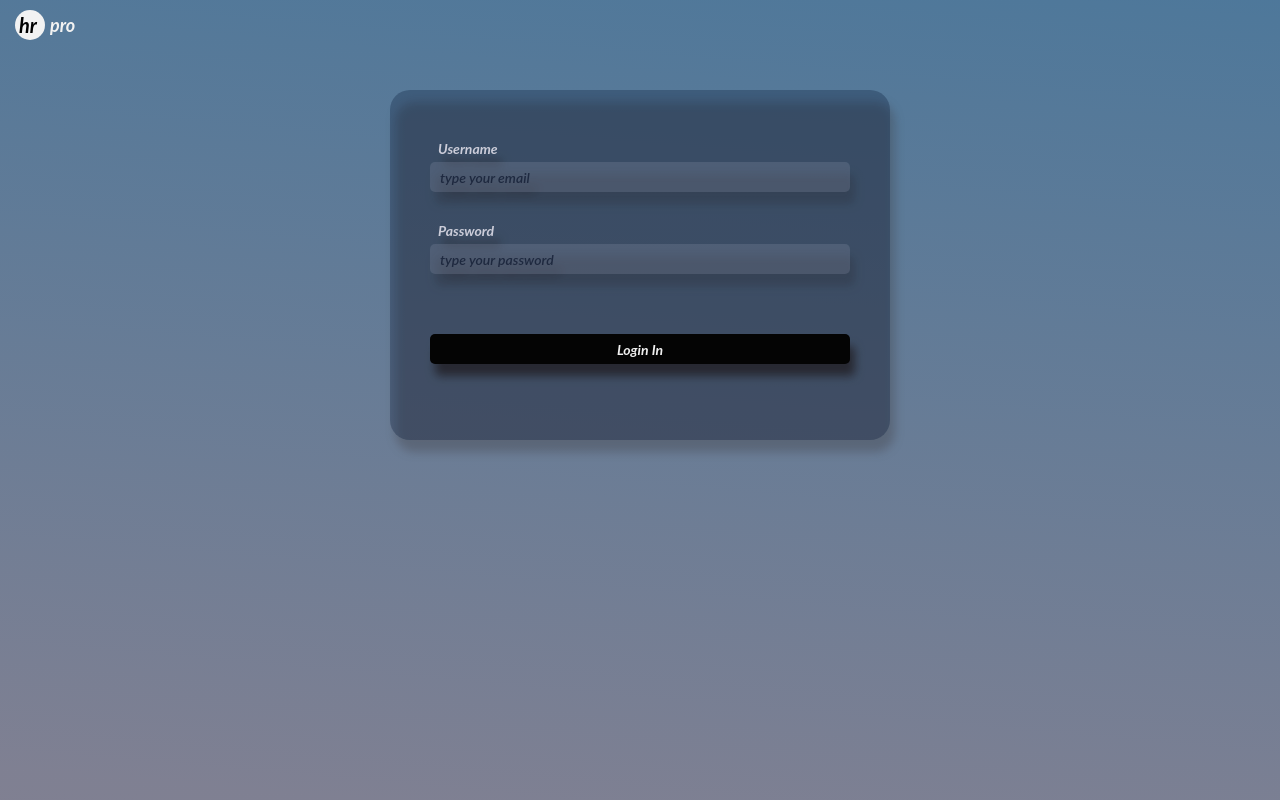
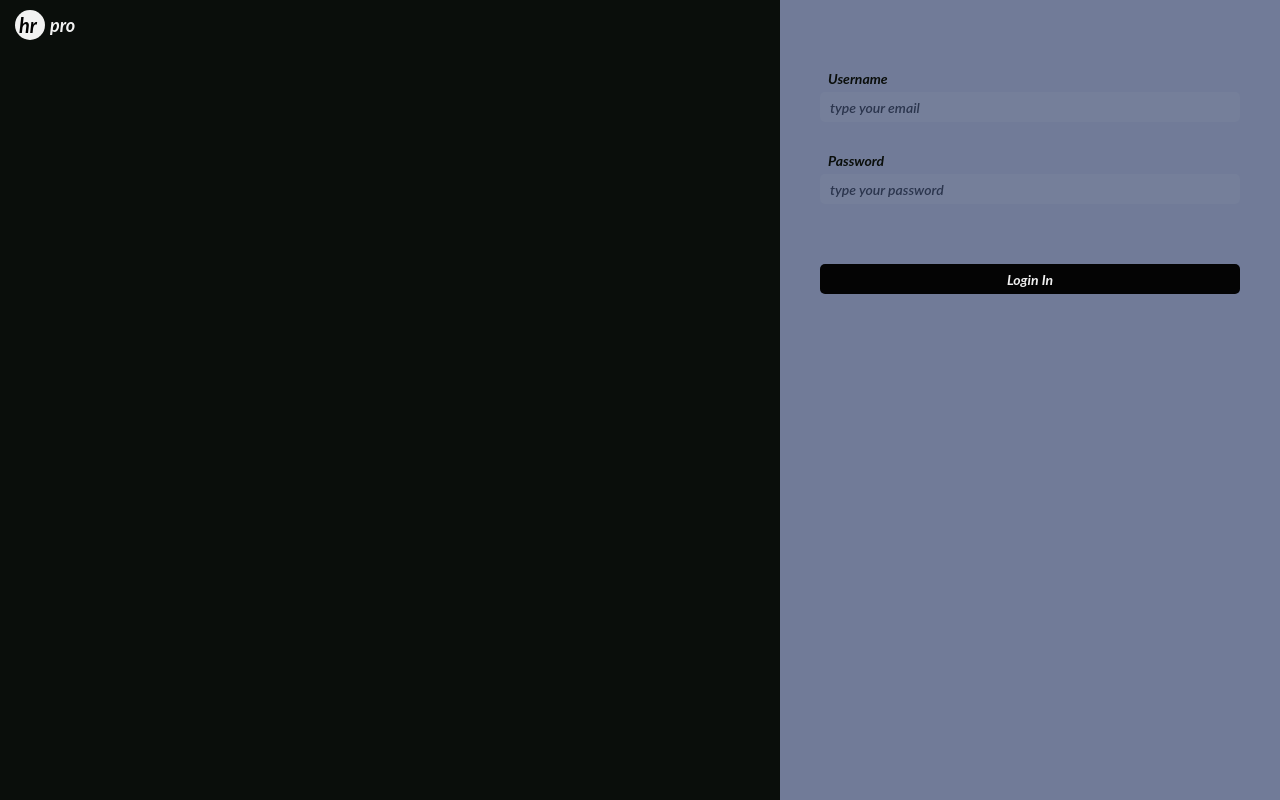
Before and after one commit to aplusInDev/hr-pro, a React (Create React App) app: page /login in a window 1280 px wide. Built offline with nearby package versions, Linux system fonts and the light colour scheme.

Commit message:
updating login and register style

```diff
--- a/src/assets/css/Register.css
+++ b/src/assets/css/Register.css
@@ -1,27 +1,11 @@
 .register,
 .login {
-  top: 5px;
-  right: 5px;
+  position: relative;
   width: 100vw;
   height: 100vh;
   overflow-y: scroll;
   scroll-behavior: smooth;
-  padding-bottom: 50px;
-  background: linear-gradient(5deg, rgb(40, 5, 5), rgba(93, 49, 49, 0.632), #02042881, rgba(0, 75, 128, 0.768));
-	background-size: 400% 400%;
-	/* animation: gradient 15s ease infinite; */
-}
-
-@keyframes gradient {
-	0% {
-		background-position: 0% 50%;
-	}
-	50% {
-		background-position: 100% 50%;
-	}
-	100% {
-		background-position: 0% 50%;
-	}
+  background-color: var(--midnight-black);
 }
 
 .register header,
@@ -34,20 +18,17 @@
 
 .register form,
 .login form {
+  position: absolute;
+  top: 0;
+  right: 0;
   display: flex;
   flex-direction: column;
   width: 500px;
-  min-height: 500px;
-  margin: 50px auto;
-  padding: 20px 40px;
-  background-color: rgba(6, 23, 54, 0.289);
-  border-radius: 20px;
-  filter: drop-shadow(5px 12px 5px #363030);
-  color: #cccdd9;
-}
-
-.login form {
-  min-height: 350px;
+  height: 100%;
+  padding: 40px;
+  color: var(--midnight-black);
+  /* background-color: #a0a6a8; */
+  background-color: #717b98;
 }
 
 .register form span,
@@ -96,10 +77,8 @@
 
 .register button:hover,
 .login button:hover {
-  background: linear-gradient(-45deg, #042a21, #253876d5, #fefefe);
-	background-size: 400% 400%;
-	animation: gradient 8s ease infinite;
-  filter: drop-shadow(5px 12px 5px #363030);
+  background-color: #2f2e2e3c;
+  filter: drop-shadow(1px 1px 5px #363030);
 }
 
 .register .company-info {
```
